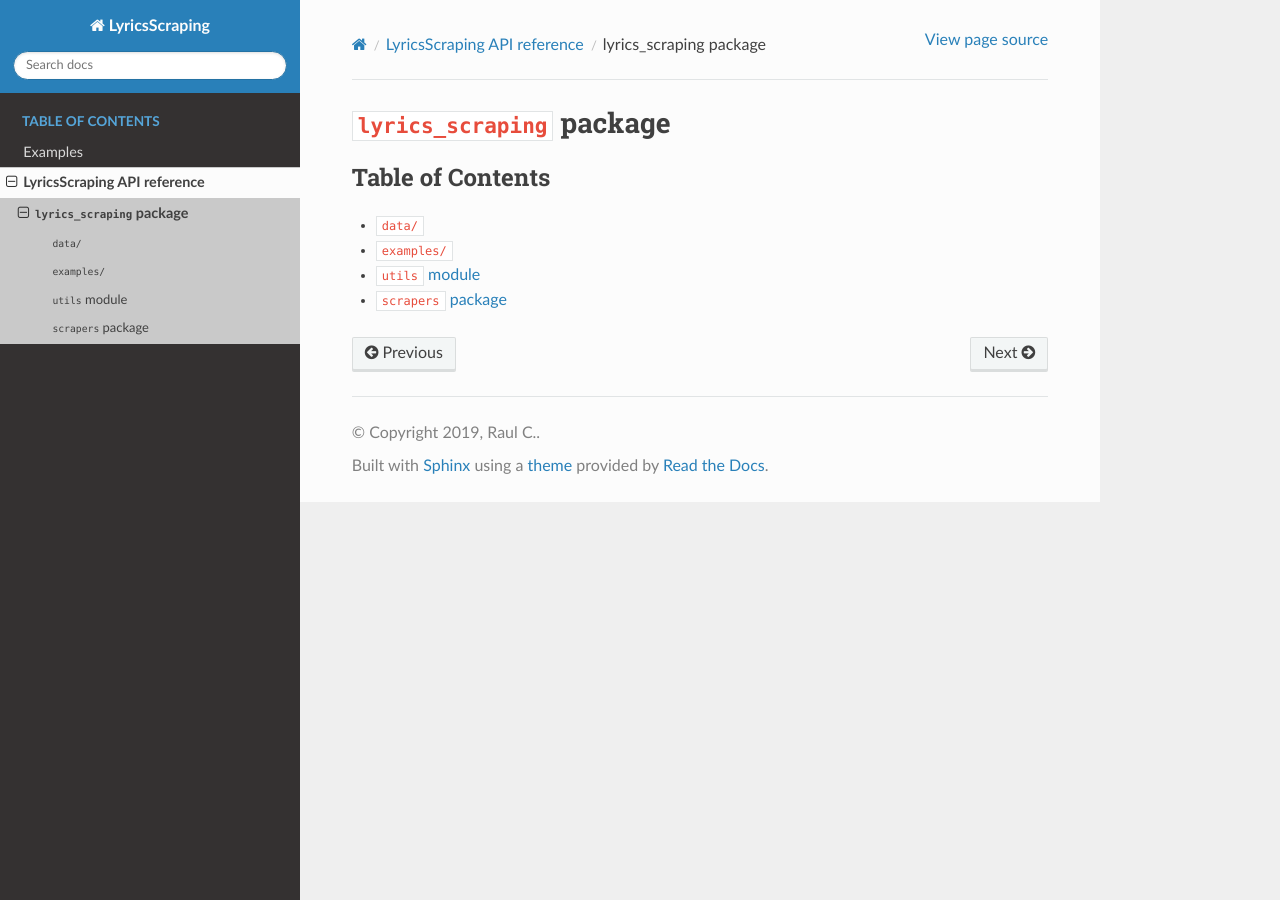
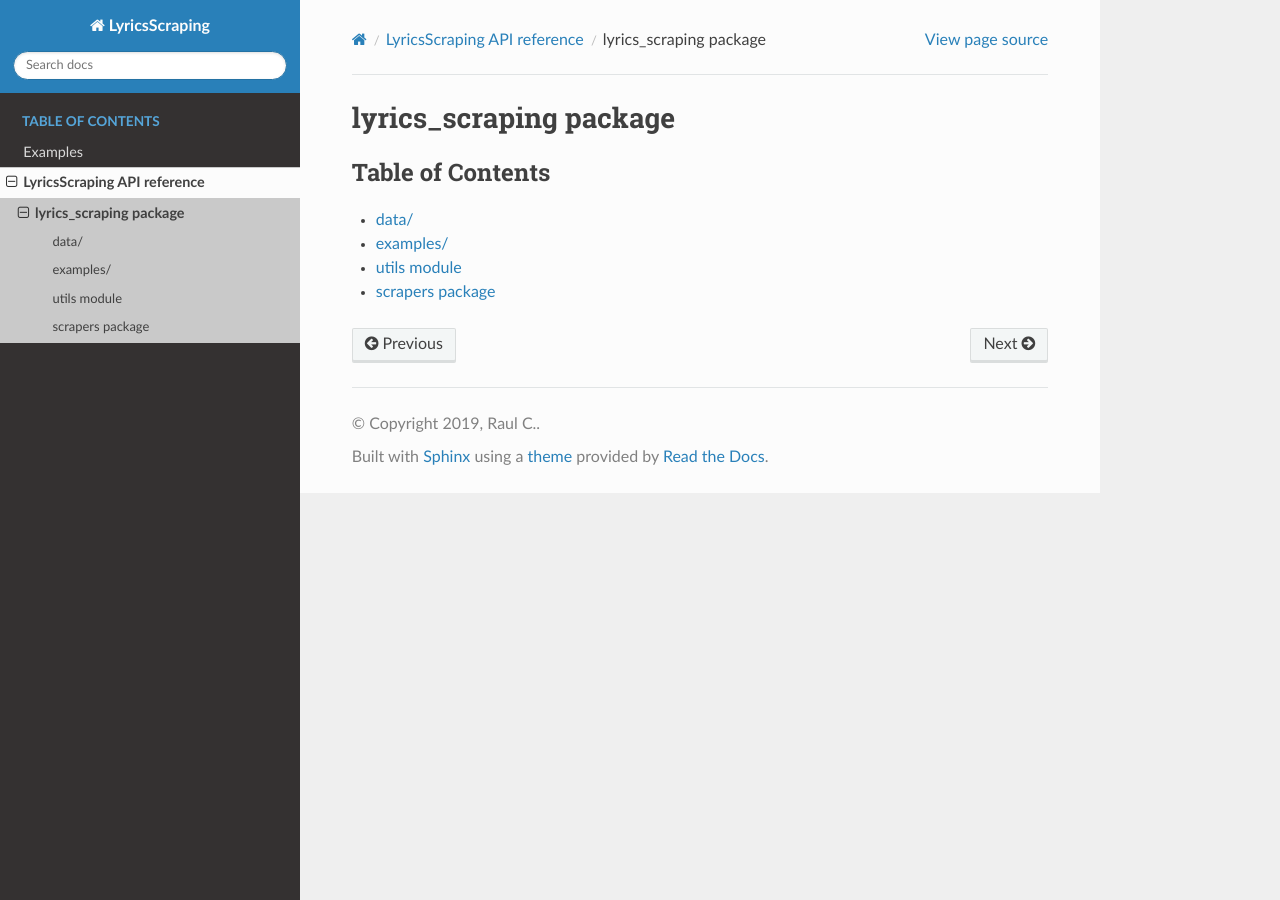
Before and after one commit to raul23/LyricsScraping, a Sphinx documentation site: the page built from docs/source/api_reference/lyrics_scraping.rst, in a window 1280 px wide. Built offline with Sphinx 7.4.7 and the Read the Docs theme 2.0.0, drawn with Linux system fonts in a browser that asks for light colours.

Commit message:
Fix titles in doc

```diff
--- a/docs/source/api_reference/lyrics_scraping.rst
+++ b/docs/source/api_reference/lyrics_scraping.rst
@@ -1,6 +1,6 @@
-===========================
-``lyrics_scraping`` package
-===========================
+=======================
+lyrics_scraping package
+=======================
 .. toctree::
    :maxdepth: 2
    :caption: Table of Contents
--- a/docs/source/api_reference/lyrics_scraping/data_dir.rst
+++ b/docs/source/api_reference/lyrics_scraping/data_dir.rst
@@ -1,4 +1,4 @@
-=========
-``data/``
-=========
+=====
+data/
+=====
 Test
--- a/docs/source/api_reference/lyrics_scraping/examples_dir.rst
+++ b/docs/source/api_reference/lyrics_scraping/examples_dir.rst
@@ -1,4 +1,4 @@
-=============
-``examples/``
-=============
+=========
+examples/
+=========
 Test
--- a/docs/source/api_reference/lyrics_scraping/scrapers.rst
+++ b/docs/source/api_reference/lyrics_scraping/scrapers.rst
@@ -1,4 +1,4 @@
-====================
-``scrapers`` package
-====================
+================
+scrapers package
+================
 Test
--- a/docs/source/api_reference/lyrics_scraping/utils.rst
+++ b/docs/source/api_reference/lyrics_scraping/utils.rst
@@ -1,4 +1,4 @@
-================
-``utils`` module
-================
+============
+utils module
+============
 Test
```
